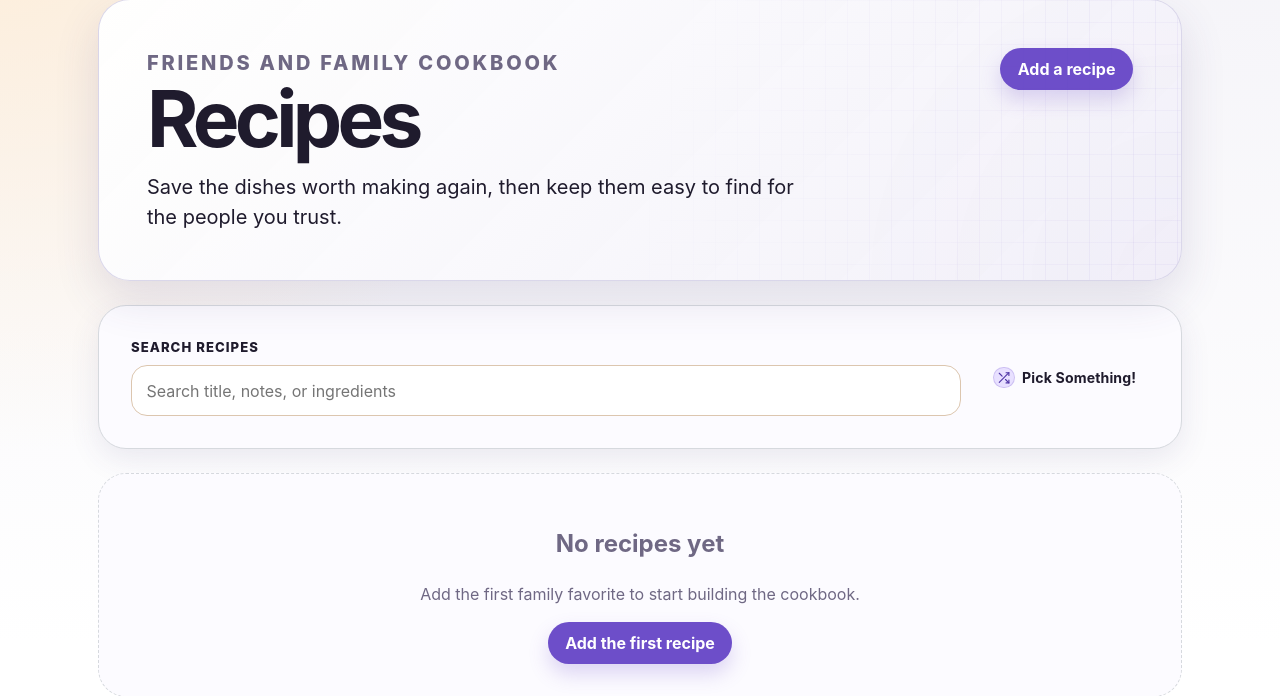
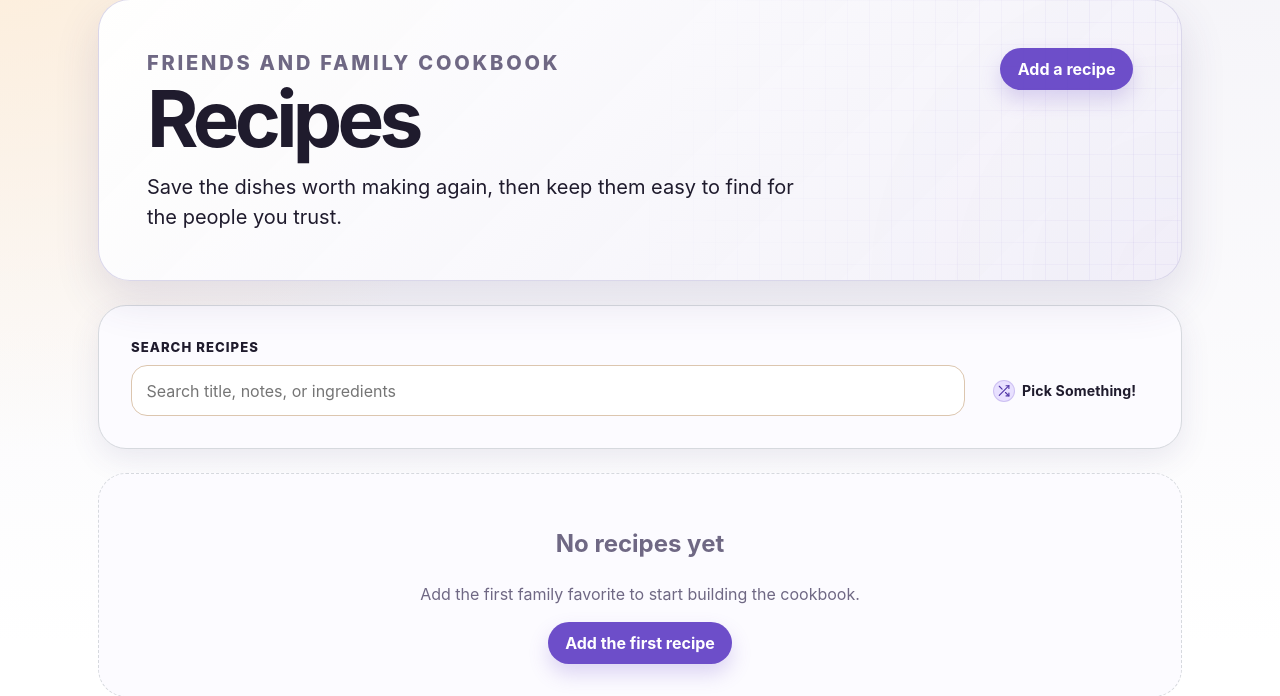
Before and after one commit to cleavernl/recipe-site, a Django app: page /recipes/ in a window 1280 px wide. Shown: the part 123-819 px from the top of the page. Run offline with Django 5.2, Linux system fonts and the light colour scheme; the visitor is signed in with stand-in values (Sample User, id 1); data comes from the database, SQL or seed files in the repository; data that the repository does not hold is empty.

Commit message:
Search panel: align Pick Something with the search input row.
Put the label above a flex row of input + pick link so vertical alignment
targets the text field; stack the row on narrow viewports.

Co-authored-by: Cursor <cursoragent@cursor.com>

```diff
--- a/src/static/site.css
+++ b/src/static/site.css
@@ -438,26 +438,18 @@ select:focus-visible {
   padding: clamp(1rem, 4vw, 2rem);
 }
 
-.search-panel {
-  align-items: center;
-  display: flex;
-  flex-wrap: wrap;
-  gap: 1rem 1.25rem;
-  justify-content: space-between;
-}
-
-.search-panel .search {
-  background: transparent;
-  border: 0;
-  box-shadow: none;
-  flex: 1 1 16rem;
-  margin: 0;
-  max-width: 100%;
-  padding: 0;
-}
-
-.search-pick-link {
-  flex-shrink: 0;
+.search-input-row {
+  align-items: center;
+  display: flex;
+  flex-direction: row;
+  gap: 1rem;
+  min-width: 0;
+}
+
+.search-input-row input[type="search"],
+.search-input-row input[type="text"] {
+  flex: 1 1 auto;
+  min-width: 0;
 }
 
 .narrow-card {
@@ -489,7 +481,9 @@ select:focus-visible {
 }
 
 .search {
-  display: block;
+  display: flex;
+  flex-direction: column;
+  gap: 0.45rem;
 }
 
 .search label {
@@ -501,10 +495,8 @@ select:focus-visible {
   text-transform: uppercase;
 }
 
-.search > div {
-  display: flex;
-  flex-direction: column;
-  gap: 0.45rem;
+.search-pick-link {
+  flex-shrink: 0;
 }
 
 label {
@@ -1529,9 +1521,7 @@ form p {
   .hero,
   .recipe-header,
   .recipe-header-top,
-  .search-panel,
-  .search-panel .search > div,
-  .search-panel .search {
+  .search-input-row {
     align-items: stretch;
     flex-direction: column;
   }
--- a/src/templates/recipes/list.html
+++ b/src/templates/recipes/list.html
@@ -14,11 +14,9 @@
 
   <section class="search-panel" data-recipe-search-panel>
     <form class="search" method="get" autocomplete="off" data-recipe-list-search>
-      <div>
       <label for="q">Search recipes</label>
+      <div class="search-input-row">
         <input id="q" type="search" name="q" value="{{ query }}" placeholder="Search title, notes, or ingredients" autocomplete="off" autocapitalize="off" spellcheck="false">
-      </div>
-    </form>
         <a
           class="hero-nav-link search-pick-link"
           href="{% url 'recipes:random' %}{% if query %}?q={{ query|urlencode }}{% endif %}"
@@ -36,6 +34,8 @@
           </span>
           Pick Something!
         </a>
+      </div>
+    </form>
   </section>
 
   <div data-recipe-list-dynamic aria-live="polite" aria-busy="false">
```
Lines whose indentation alone changed are shown as unchanged.
